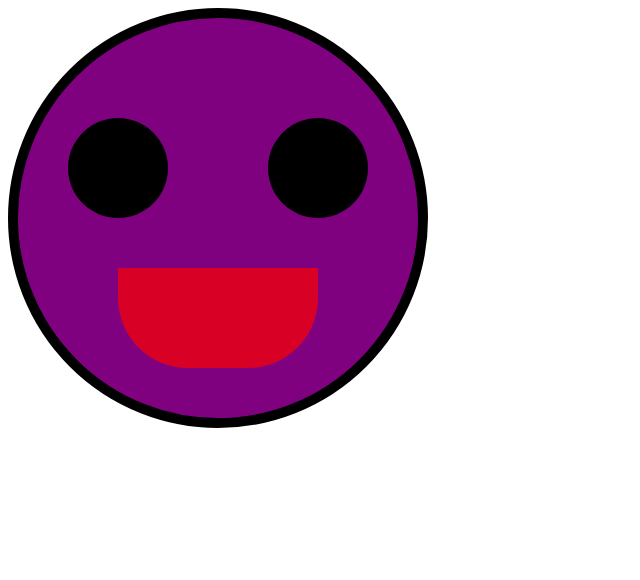
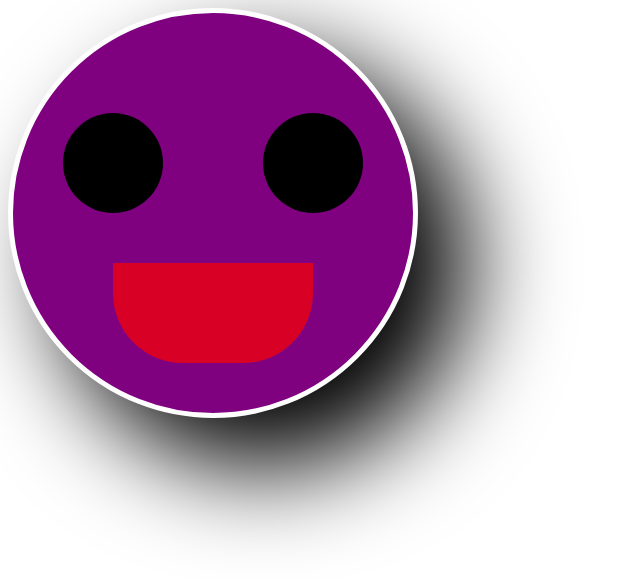
Before and after one commit to syednabeel527/MERN, a plain HTML site: page CSS/smile.html in a window 1280 px wide. In both pictures the pointer is over the element 218 px from the left and 218 px from the top of the page. Shown: the whole page, without its empty margins (0-640 px from the left). Drawn offline with Linux system fonts and the light colour scheme.

Commit message:
made some implemtation in smile project

```diff
--- a/CSS/smile.css
+++ b/CSS/smile.css
@@ -41,4 +41,6 @@
 #outer:hover{
     background-color: purple;
     transition: 3s;
+    box-shadow: 50px 50px 100px black;
+    border: 5px solid white;
 }
```
